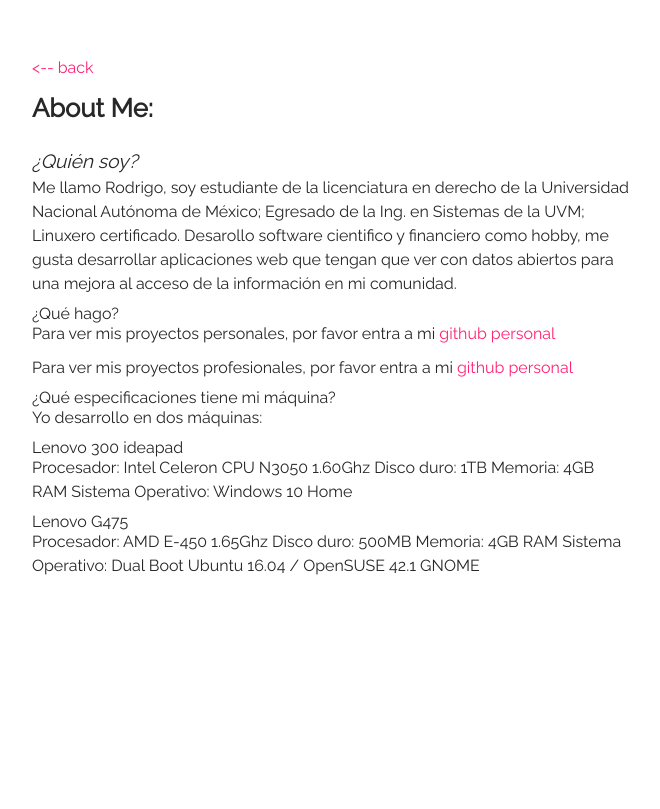
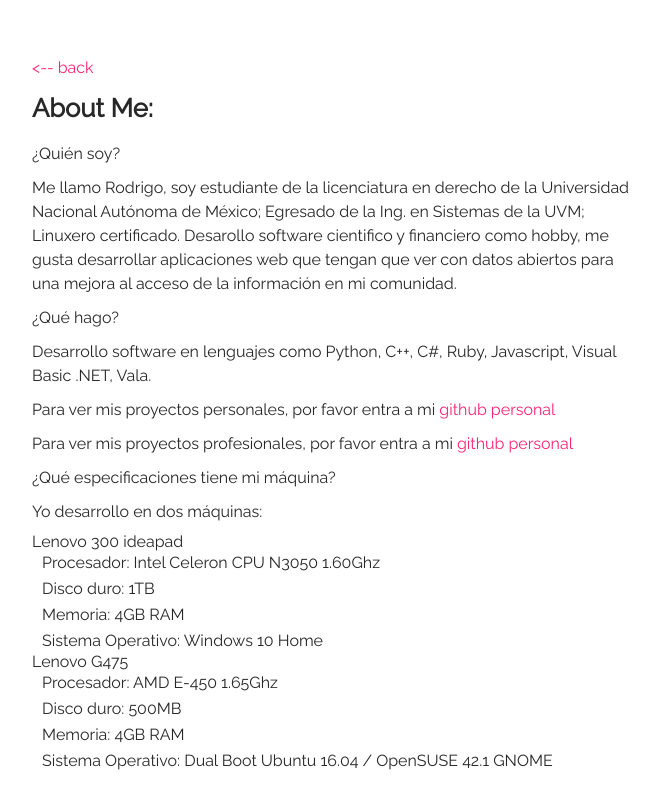
Before and after one commit to 34kk/34kk.github.io, a Jekyll site: the page built from me/index.md, in a window 1280 px wide. Shown: the top 809 px of the page, without its empty margins (308-968 px from the left). Built offline with Jekyll 4.4.1, drawn with Linux system fonts in a browser that asks for light colours.

Commit message:
Update index.md

```diff
--- a/me/index.md
+++ b/me/index.md
@@ -2,30 +2,32 @@
 layout: about
 ---
 
-# ¿Quién soy?
+**¿Quién soy?**
 
 Me llamo Rodrigo, soy estudiante de la licenciatura en derecho de la Universidad Nacional Autónoma de México; Egresado de la Ing. en Sistemas de la UVM; Linuxero certificado. Desarollo software cientifico y financiero como hobby, me gusta desarrollar aplicaciones web que tengan que ver con datos abiertos para una mejora al acceso de la información en mi comunidad.
 
-## ¿Qué hago?
+**¿Qué hago?**
+
+Desarrollo software en lenguajes como Python, C++, C#, Ruby, Javascript, Visual Basic .NET, Vala.
 
 Para ver mis proyectos personales, por favor entra a mi [github personal](http://github.com/perseoq)
 
 Para ver mis proyectos profesionales, por favor entra a mi [github personal](http://github.com/34kk)
 
-## ¿Qué especificaciones tiene mi máquina?
+**¿Qué especificaciones tiene mi máquina?**
 
 Yo desarrollo en dos máquinas:
 
 ### Lenovo 300 ideapad
 
-Procesador: Intel Celeron CPU N3050 1.60Ghz
-Disco duro: 1TB
-Memoria: 4GB RAM
-Sistema Operativo: Windows 10 Home
+- Procesador: Intel Celeron CPU N3050 1.60Ghz
+-  Disco duro: 1TB
+* Memoria: 4GB RAM
+* Sistema Operativo: Windows 10 Home
 
 ### Lenovo G475
 
-Procesador: AMD E-450 1.65Ghz
-Disco duro: 500MB
-Memoria: 4GB RAM
-Sistema Operativo: Dual Boot Ubuntu 16.04 / OpenSUSE 42.1 GNOME
+* Procesador: AMD E-450 1.65Ghz
+* Disco duro: 500MB
+- Memoria: 4GB RAM
+- Sistema Operativo: Dual Boot Ubuntu 16.04 / OpenSUSE 42.1 GNOME
```
